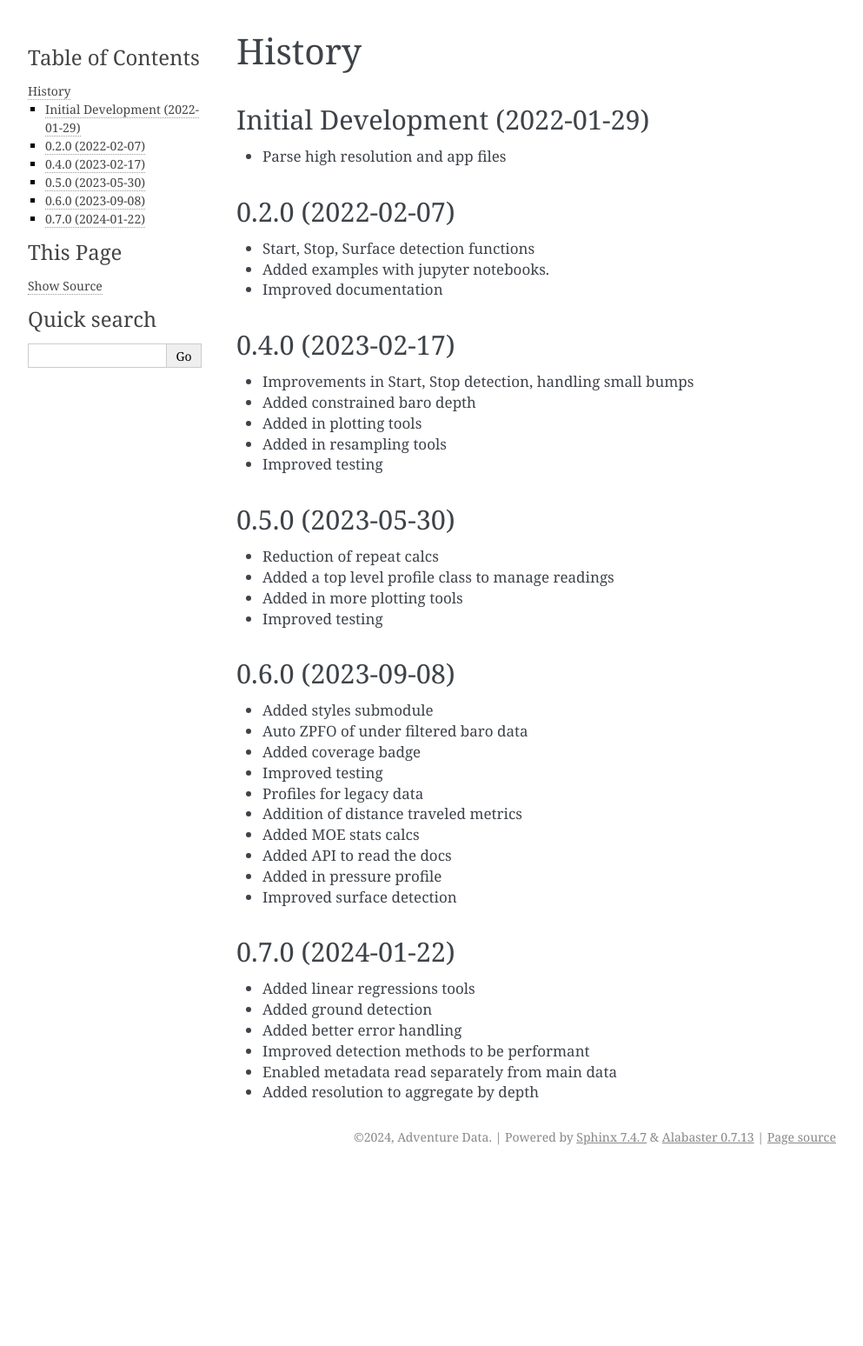
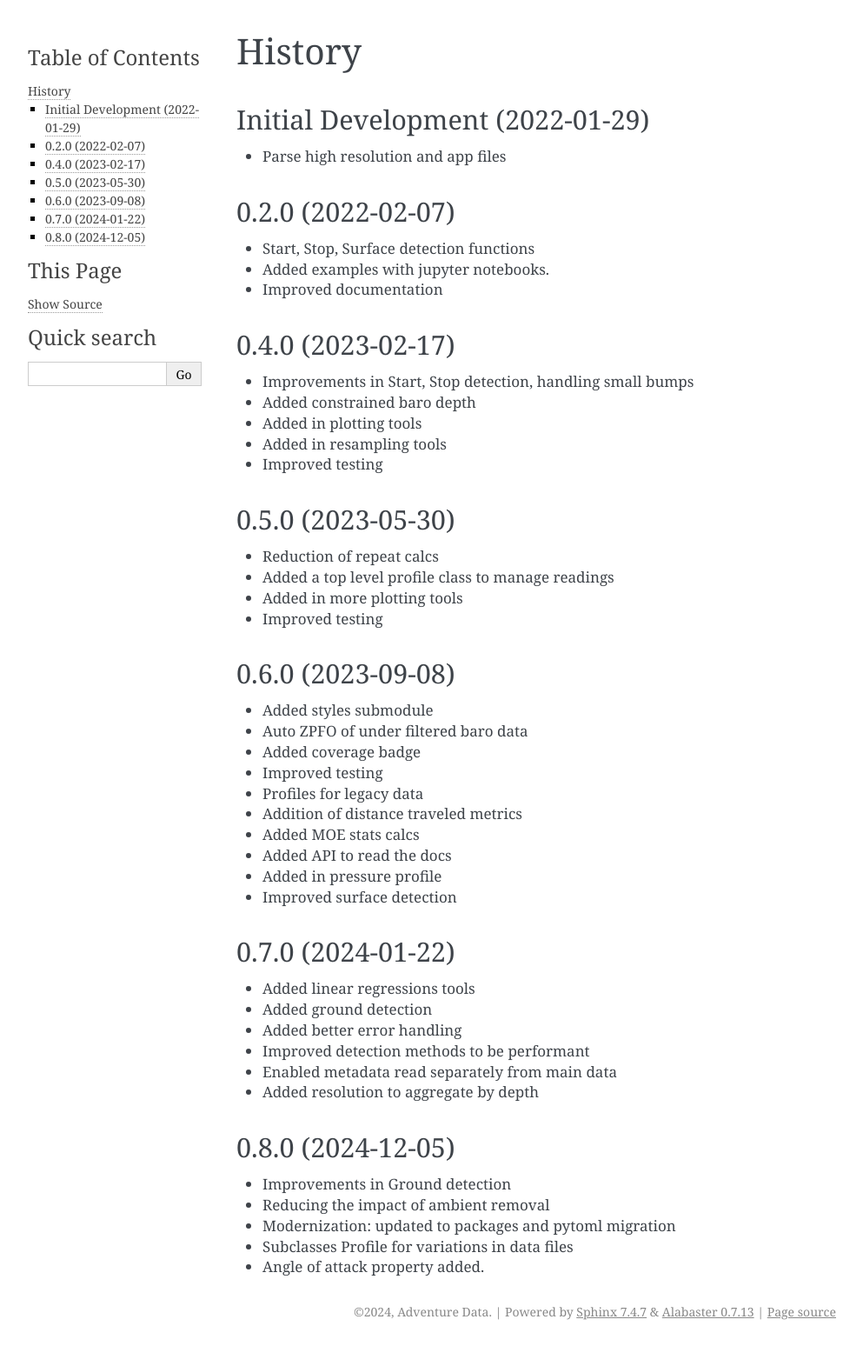
Before and after one commit to AdventureData/study_lyte, a Sphinx documentation site: the page built from docs/history.rst, in a window 1280 px wide. Shown: the whole page at 87% size, without its empty margins (148-1141 px from the left). Built offline with Sphinx 7.4.7, drawn with Linux system fonts in a browser that asks for light colours; pages that are not in the unit, such as notebooks, are missing from menus; before the commit the page ends 1347 px from its top, so only the background shows below that.

Commit message:
Updated history

```diff
--- a/docs/history.rst
+++ b/docs/history.rst
@@ -57,3 +57,11 @@ Initial Development (2022-01-29)
 * Improved detection methods to be performant
 * Enabled metadata read separately from main data
 * Added resolution to aggregate by depth
+
+0.8.0 (2024-12-05)
+--------------------------------
+* Improvements in Ground detection
+* Reducing the impact of ambient removal
+* Modernization: updated to packages and pytoml migration
+* Subclasses Profile for variations in data files
+* Angle of attack property added.
```
